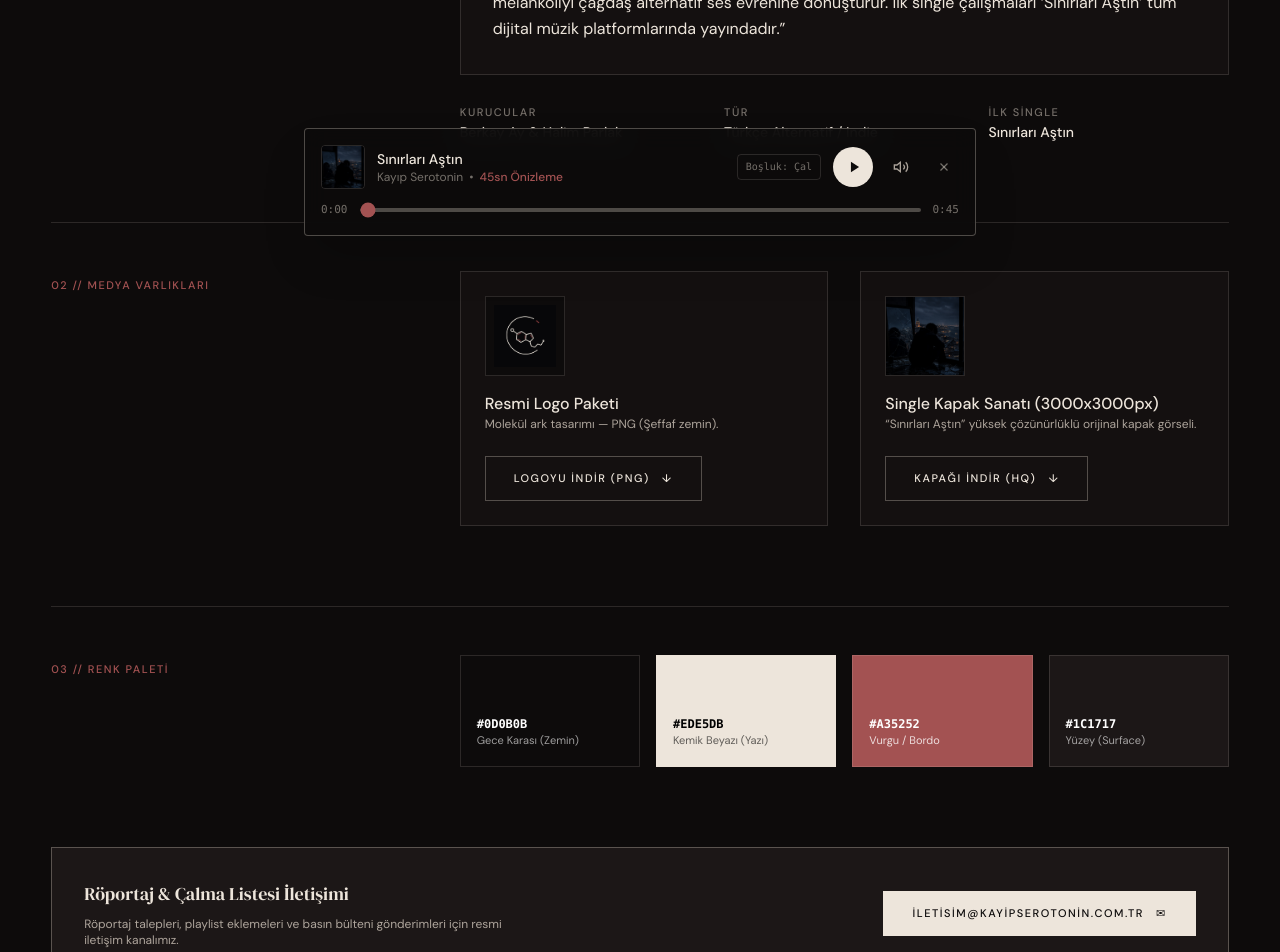
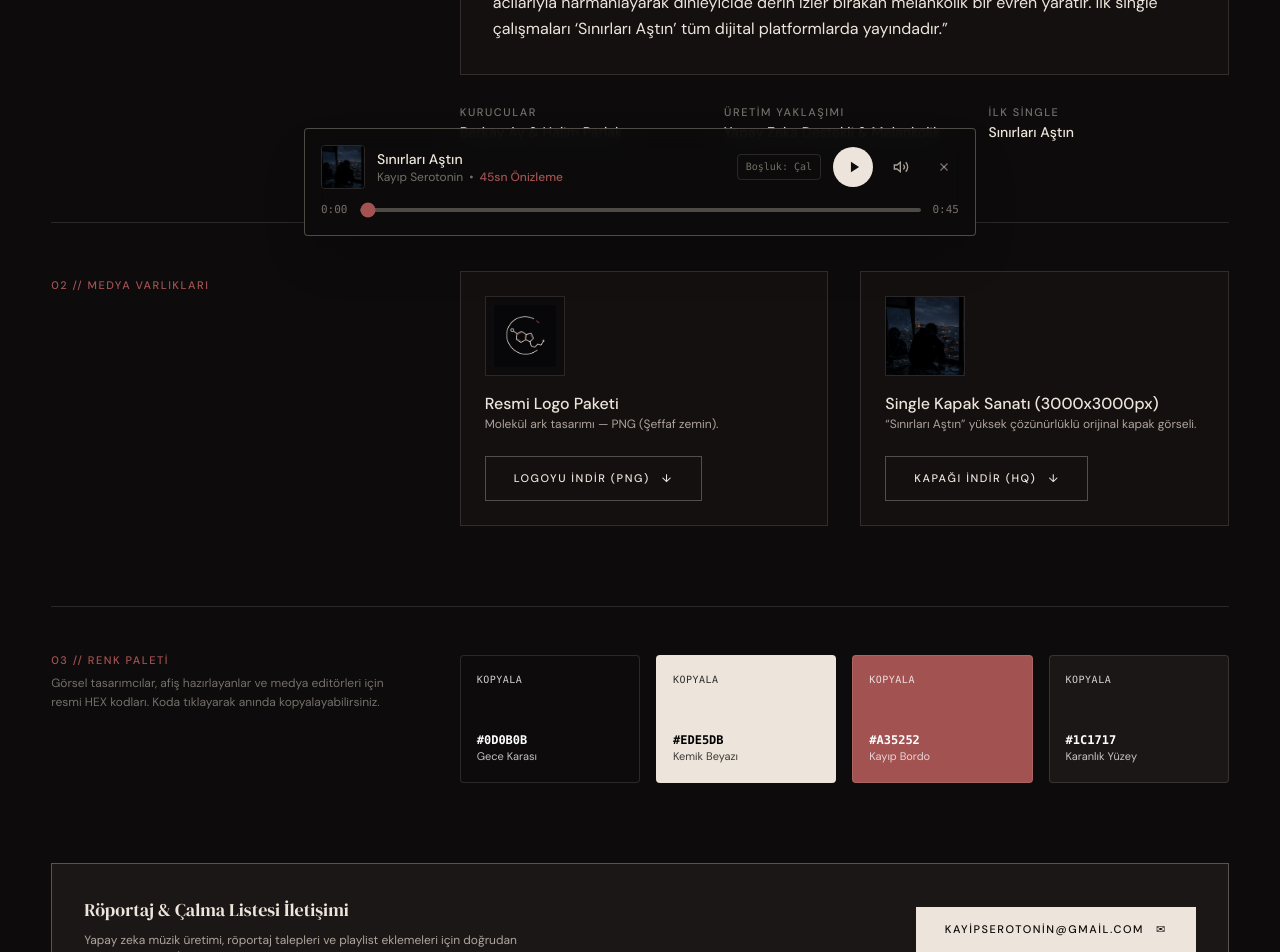
Before and after one commit to BerkayOL/kayip-serotonin, a Next.js app: page /press in a window 1280 px wide. Shown: the part 540-1492 px from the top of the page. Built offline with nearby package versions, Linux system fonts and the light colour scheme; no server answers.

Commit message:
feat: update official email to kayipserotonin@gmail.com, make brand palette 1-click copyable, and align scope to AI-driven music project

```diff
--- a/app/contact/page.tsx
+++ b/app/contact/page.tsx
@@ -5,7 +5,7 @@ import { generatePageMetadata } from '@/lib/metadata';
 export const metadata: Metadata = generatePageMetadata({
   title: 'İletişim & İş Birliği',
   description:
-    'Kayıp Serotonin resmi iletişim, menajerlik, lisanslama, prodüksiyon ve remix iş birliği kanalları.',
+    'Kayıp Serotonin resmi iletişim, yapay zeka müzik prodüksiyonu, lisanslama, dizi/film müzikleri ve medya iş birliği kanalları.',
   path: '/contact',
 });
 
@@ -27,7 +27,7 @@ export default function ContactPage() {
             İletişim
           </h1>
           <p className="text-base max-w-[60ch]" style={{ color: 'var(--ks-muted)' }}>
-            Prodüksiyon, ortak projeler, etkinlikler ve lisanslama için doğrudan bizimle iletişime geçin.
+            Yapay zeka destekli müzik prodüksiyonları, dizi/film soundtrack lisanslamaları ve medya iletişimi için doğrudan bizimle iletişime geçin.
           </p>
         </div>
       </div>
@@ -41,11 +41,11 @@ export default function ContactPage() {
                 Doğrudan E-Posta
               </span>
               <a
-                href="mailto:iletisim@kayipserotonin.com.tr"
+                href="mailto:kayipserotonin@gmail.com"
                 className="text-xl md:text-2xl font-medium hover:underline break-all"
                 style={{ color: 'var(--ks-fg)', fontFamily: 'var(--ks-font-display)' }}
               >
-                iletisim@kayipserotonin.com.tr
+                kayipserotonin@gmail.com
               </a>
               <span className="text-xs" style={{ color: 'var(--ks-subtle)' }}>
                 Tüm resmi taleplere en geç 48 saat içinde dönüş yapılır.
@@ -56,20 +56,24 @@ export default function ContactPage() {
 
             <div className="flex flex-col gap-4">
               <span className="text-label" style={{ color: 'var(--ks-subtle)' }}>
-                Konu Başlıkları
+                Çalışma Alanlarımız
               </span>
               <ul className="list-none m-0 p-0 flex flex-col gap-3 text-sm" style={{ color: 'var(--ks-muted)' }}>
                 <li className="flex items-center gap-2">
                   <span style={{ color: 'var(--ks-accent)' }}>●</span>
-                  <span>Müzikal İş Birlikleri &amp; Feat Talepleri</span>
+                  <span>Yapay Zeka Müzik Prodüksiyonu &amp; Ses Tasarımı</span>
                 </li>
                 <li className="flex items-center gap-2">
                   <span style={{ color: 'var(--ks-accent)' }}>●</span>
-                  <span>Dizi, Film ve Dijital Proje Müzik Lisanslamaları</span>
+                  <span>Dizi, Film, Oyun ve Reklam Müzik Lisanslamaları</span>
                 </li>
                 <li className="flex items-center gap-2">
                   <span style={{ color: 'var(--ks-accent)' }}>●</span>
-                  <span>Basın Röportajları &amp; Canlı Yayın Davetleri</span>
+                  <span>Özel Melankolik Kompozisyon ve Soundtrack Üretimi</span>
+                </li>
+                <li className="flex items-center gap-2">
+                  <span style={{ color: 'var(--ks-accent)' }}>●</span>
+                  <span>Basın Röportajları &amp; Teknoloji/Müzik Sohbetleri</span>
                 </li>
               </ul>
             </div>
@@ -79,7 +83,7 @@ export default function ContactPage() {
           <div className="md:col-span-7 p-8 md:p-12 border border-[var(--ks-border-strong)] bg-[var(--ks-surface)] flex flex-col justify-between gap-8">
             <div className="flex flex-col gap-4">
               <span className="text-label" style={{ color: 'var(--ks-accent)' }}>
-                Kayıp Serotonin Studio
+                Kayıp Serotonin AI Audio Studio
               </span>
               <h2
                 className="text-display-md"
@@ -88,12 +92,12 @@ export default function ContactPage() {
                 Birlikte Üretelim.
               </h2>
               <p className="text-sm leading-relaxed" style={{ color: 'var(--ks-muted)' }}>
-                Projeniz için orijinal soundtrack, vokalli alternatif kompozisyonlar veya remix çalışmaları hakkında konuşmak isterseniz bize bir mesaj bırakın.
+                Projeniz için orijinal yapay zeka destekli soundtrack, duygu yüklü alternatif müzik kompozisyonları veya lisanslama hakkında konuşmak isterseniz bize bir mesaj gönderin.
               </p>
             </div>
 
             <a
-              href="mailto:iletisim@kayipserotonin.com.tr?subject=Proje%20İş%20Birliği%20Talebi"
+              href="mailto:kayipserotonin@gmail.com?subject=Proje%20İş%20Birliği%20Talebi"
               className="ks-btn ks-btn-primary w-fit"
             >
               <span>E-Posta Gönder</span>
--- a/app/press/page.tsx
+++ b/app/press/page.tsx
@@ -1,18 +1,27 @@
-import type { Metadata } from 'next';
+'use client';
+
+import { useState } from 'react';
 import Image from 'next/image';
 import { artist } from '@/data/artist';
 import { currentRelease } from '@/data/releases';
 import { JsonLd } from '@/components/seo/JsonLd';
-import { generatePageMetadata } from '@/lib/metadata';
 
-export const metadata: Metadata = generatePageMetadata({
-  title: 'Basın & Medya Kiti (EPK)',
-  description:
-    'Kayıp Serotonin resmi basın bülteni, yüksek çözünürlüklü görseller, logo paketi ve röportaj materyalleri.',
-  path: '/press',
-});
+const brandColors = [
+  { hex: '#0D0B0B', name: 'Gece Karası', use: 'Arka Plan', textColor: 'text-white' },
+  { hex: '#EDE5DB', name: 'Kemik Beyazı', use: 'Ana Tipografi', textColor: 'text-black' },
+  { hex: '#A35252', name: 'Kayıp Bordo', use: 'Vurgu / Accent', textColor: 'text-white' },
+  { hex: '#1C1717', name: 'Karanlık Yüzey', use: 'Kart Zeminleri', textColor: 'text-white' },
+];
 
 export default function PressPage() {
+  const [copiedHex, setCopiedHex] = useState<string | null>(null);
+
+  const copyToClipboard = (hex: string) => {
+    navigator.clipboard.writeText(hex);
+    setCopiedHex(hex);
+    setTimeout(() => setCopiedHex(null), 2000);
+  };
+
   return (
     <div className="pt-32 pb-24">
       <JsonLd type="website" pagePath="/press" pageTitle="Basın Kiti" />
@@ -30,7 +39,7 @@ export default function PressPage() {
             Basın Kiti
           </h1>
           <p className="text-base max-w-[60ch]" style={{ color: 'var(--ks-muted)' }}>
-            Medya mensupları, müzik yazarları, radyo programcıları ve çalma listesi (playlist) küratörleri için resmi materyal arşivi.
+            Yapay zeka ses teknolojileri ve insan duygusunu harmanlayan Kayıp Serotonin projesinin resmi basın, görsel ve medya materyalleri.
           </p>
         </div>
       </div>
@@ -49,7 +58,7 @@ export default function PressPage() {
                 Basın Bülteni Metni (Kopyalanabilir)
               </span>
               <p className="text-base leading-relaxed" style={{ color: 'var(--ks-fg)', fontFamily: 'var(--ks-font-ui)' }}>
-                &ldquo;Kayıp Serotonin, Berkay Ay ve Halim Parlak tarafından kurulan bağımsız bir müzik projesidir. Teknoloji ile insan duygusu arasındaki çizgide; kalp kırıklıklarını, ayrılık acılarını ve içsel melankoliyi çağdaş alternatif ses evrenine dönüştürür. İlk single çalışmaları &lsquo;Sınırları Aştın&rsquo; tüm dijital müzik platformlarında yayındadır.&rdquo;
+                &ldquo;Kayıp Serotonin, Berkay Ay ve Halim Parlak tarafından kurulan yeni nesil bağımsız bir yapay zeka müzik projesidir. İleri düzey yapay zeka ses üretim teknolojilerini saf insan duygusu ve aşk acılarıyla harmanlayarak dinleyicide derin izler bırakan melankolik bir evren yaratır. İlk single çalışmaları &lsquo;Sınırları Aştın&rsquo; tüm dijital platformlarda yayındadır.&rdquo;
               </p>
             </div>
 
@@ -60,8 +69,8 @@ export default function PressPage() {
                 <span className="text-sm font-medium" style={{ color: 'var(--ks-fg)' }}>Berkay Ay &amp; Halim Parlak</span>
               </div>
               <div className="flex flex-col gap-1">
-                <span className="text-label" style={{ color: 'var(--ks-subtle)' }}>Tür</span>
-                <span className="text-sm font-medium" style={{ color: 'var(--ks-fg)' }}>Türkçe Alternatif / Indie</span>
+                <span className="text-label" style={{ color: 'var(--ks-subtle)' }}>Üretim Yaklaşımı</span>
+                <span className="text-sm font-medium" style={{ color: 'var(--ks-fg)' }}>Yapay Zeka Destekli &amp; Melankolik</span>
               </div>
               <div className="flex flex-col gap-1">
                 <span className="text-label" style={{ color: 'var(--ks-subtle)' }}>İlk Single</span>
@@ -143,30 +152,42 @@ export default function PressPage() {
           </div>
         </div>
 
-        {/* Section 3: Brand Identity & Palette */}
+        {/* Section 3: Brand Identity & Interactive Palette */}
         <div className="grid grid-cols-1 md:grid-cols-12 gap-12 pt-12 border-t border-[var(--ks-border)]">
-          <div className="md:col-span-4">
+          <div className="md:col-span-4 flex flex-col gap-2">
             <span className="text-label" style={{ color: 'var(--ks-accent)' }}>
               03 // Renk Paleti
             </span>
+            <p className="text-xs leading-relaxed" style={{ color: 'var(--ks-subtle)' }}>
+              Görsel tasarımcılar, afiş hazırlayanlar ve medya editörleri için resmi HEX kodları. Koda tıklayarak anında kopyalayabilirsiniz.
+            </p>
           </div>
           <div className="md:col-span-8 grid grid-cols-2 sm:grid-cols-4 gap-4">
-            <div className="p-4 border border-[var(--ks-border)] bg-[#0d0b0b] flex flex-col justify-end h-28">
-              <span className="text-xs font-mono font-bold text-white">#0D0B0B</span>
-              <span className="text-[0.6875rem] text-white/60">Gece Karası (Zemin)</span>
-            </div>
-            <div className="p-4 border border-[var(--ks-border)] bg-[#ede5db] flex flex-col justify-end h-28">
-              <span className="text-xs font-mono font-bold text-black">#EDE5DB</span>
-              <span className="text-[0.6875rem] text-black/60">Kemik Beyazı (Yazı)</span>
-            </div>
-            <div className="p-4 border border-[var(--ks-border)] bg-[#a35252] flex flex-col justify-end h-28">
-              <span className="text-xs font-mono font-bold text-white">#A35252</span>
-              <span className="text-[0.6875rem] text-white/80">Vurgu / Bordo</span>
-            </div>
-            <div className="p-4 border border-[var(--ks-border)] bg-[#1c1717] flex flex-col justify-end h-28">
-              <span className="text-xs font-mono font-bold text-white">#1C1717</span>
-              <span className="text-[0.6875rem] text-white/60">Yüzey (Surface)</span>
-            </div>
+            {brandColors.map((color) => {
+              const isCopied = copiedHex === color.hex;
+              return (
+                <button
+                  key={color.hex}
+                  type="button"
+                  onClick={() => copyToClipboard(color.hex)}
+                  className="p-4 border border-[var(--ks-border)] flex flex-col justify-between h-32 text-left transition-transform hover:scale-105 cursor-pointer rounded-sm group relative"
+                  style={{ backgroundColor: color.hex }}
+                  title={`${color.hex} kodunu kopyalamak için tıkla`}
+                >
+                  <span className="text-[0.625rem] uppercase tracking-wider font-mono opacity-80" style={{ color: color.textColor === 'text-white' ? '#fff' : '#000' }}>
+                    {isCopied ? '✓ KOPYALANDI!' : 'KOPYALA'}
+                  </span>
+                  <div>
+                    <span className="text-xs font-mono font-bold block" style={{ color: color.textColor === 'text-white' ? '#fff' : '#000' }}>
+                      {color.hex}
+                    </span>
+                    <span className="text-[0.6875rem] opacity-75 block" style={{ color: color.textColor === 'text-white' ? '#fff' : '#000' }}>
+                      {color.name}
+                    </span>
+                  </div>
+                </button>
+              );
+            })}
           </div>
         </div>
 
@@ -177,14 +198,14 @@ export default function PressPage() {
               Röportaj &amp; Çalma Listesi İletişimi
             </h3>
             <p className="text-xs max-w-md m-0" style={{ color: 'var(--ks-muted)' }}>
-              Röportaj talepleri, playlist eklemeleri ve basın bülteni gönderimleri için resmi iletişim kanalımız.
+              Yapay zeka müzik üretimi, röportaj talepleri ve playlist eklemeleri için doğrudan resmi e-posta adresimiz.
             </p>
           </div>
           <a
-            href="mailto:iletisim@kayipserotonin.com.tr"
+            href="mailto:kayipserotonin@gmail.com"
             className="ks-btn ks-btn-primary text-xs shrink-0"
           >
-            <span>iletisim@kayipserotonin.com.tr</span>
+            <span>kayipserotonin@gmail.com</span>
             <span>✉</span>
           </a>
         </div>
--- a/data/artist.ts
+++ b/data/artist.ts
@@ -2,12 +2,13 @@ import type { ArtistInfo } from '@/types';
 
 export const artist: ArtistInfo = {
   name: 'Kayıp Serotonin',
-  tagline: 'Bağımsız Müzik Projesi',
+  tagline: 'Yapay Zeka Müzik Projesi',
   description:
-    'Kayıp Serotonin, Berkay Ay ve Halim Parlak tarafından temelleri atılan bağımsız bir müzik projesidir. Teknoloji ile insan duygusu arasındaki ince çizgide, kalpte kalan izleri ve aşk acılarını melankolik bir ses evrenine dönüştürür.',
+    'Kayıp Serotonin, Berkay Ay ve Halim Parlak tarafından temelleri atılan yeni nesil yapay zeka müzik projesidir. İleri düzey ses üretim teknolojileri ile saf insan duygusunu bir araya getirerek, kalpte kalan izleri ve aşk acılarını melankolik bir ses evrenine dönüştürür.',
   philosophy:
-    'Müzik, içimizde kaybolan hislerin peşine düşmek ve yarım kalmış duyguları sesle somutlaştırmaktır.',
+    'Müzik, yapay zeka ile insan hislerinin kesiştiği yerde kaybolan duyguların peşine düşmektir.',
   members: ['Berkay Ay', 'Halim Parlak'],
+  email: 'kayipserotonin@gmail.com',
   logo: '/images/logo.png',
   logoAlt: 'Kayıp Serotonin — Serotonin molekülü ve dairesel ark logosu',
   social: {
--- a/types/index.ts
+++ b/types/index.ts
@@ -49,6 +49,7 @@ export interface ArtistInfo {
   description: string;
   philosophy?: string;
   members: string[];
+  email: string;
   logo: string;
   logoAlt: string;
   social: SocialLinks;
```
